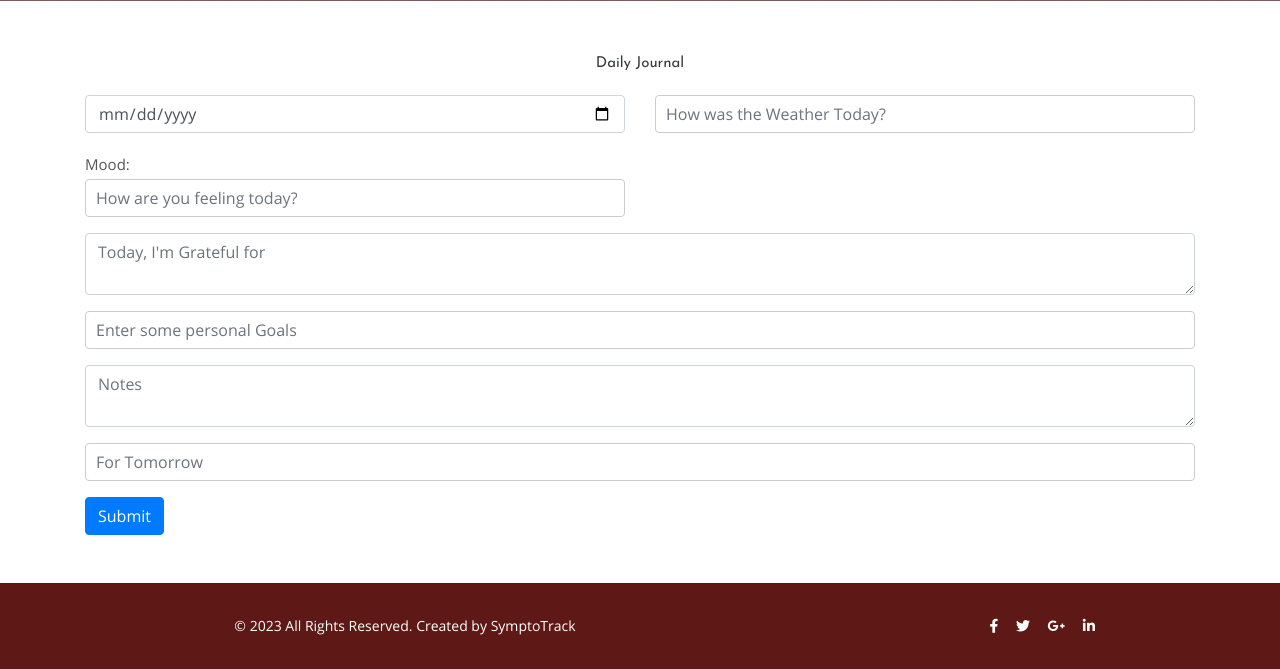
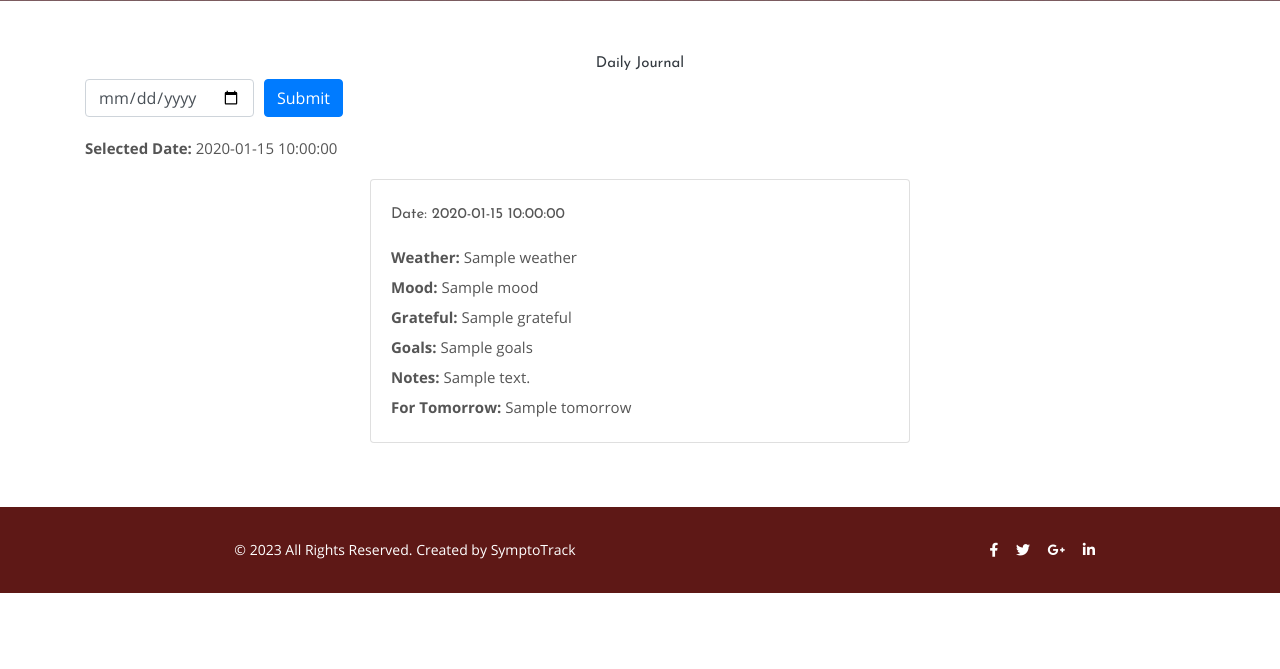
Before and after one commit to ladyOouf/SymptoTrack, a Flask app: template Sympto_track/templates/other html/Journal_input.html in a window 1280 px wide. Shown: the part 516-1185 px from the top of the page. After the commit the page ends 1109 px from the top, so only its background shows below. Run offline with Flask 3, Linux system fonts and the light colour scheme; the template is opened without the code that fills it: most values are stand-ins (such as "Sample title", 1, 10 or a date in 2020); some libraries are stand-ins or nearby versions.

Commit message:
Update Journal_input.html

```diff
--- a/Sympto_track/templates/other html/Journal_input.html
+++ b/Sympto_track/templates/other html/Journal_input.html
@@ -1,5 +1,5 @@
-<!--Name of Code artifact: Journal_input.html
-Description: This code is responsible for getting the user daily journal data
+<!--Name of Code artifact: Journal_output.html
+Description: This code is responsible for displaying the user daily journal data
 Authors: Freshta Z
 Date Creation : October 28, 2023
 Date Revised: April  7, 2024
@@ -10,73 +10,65 @@ Postconditions: No return values.
 
 
 {% block content%}
-
 <!-- The overall section for the journal part of the webpage -->
 <div class="container my-5">
-    <form name="journal_input" method="POST">
-
+    <!-- Header for the journal section with centered text -->
     <div class="header text-center">
+        <!-- The title of the journal section -->
         <h1 class="text-dark">Daily Journal</h1>
     </div>
 
-    <!-- Row for input fields: Date and Weather -->
-    <div class="row my-3">
-        <div class="col-md-6">
-            <input type="date" class="form-control" placeholder="Date :" name="journal_date">
+    <!-- Date selection form -->
+    <form method="POST" class="mb-3">
+        <div class="form-row align-items-center">
+            <div class="col-auto">
+                <label for="selectedDate" class="sr-only">Select Date:</label>
+                <input type="date" class="form-control" id="selectedDate" name="selected_date">
             </div>
-        <div class="col-md-6">
-            <input type="text" class="form-control" placeholder="How was the Weather Today?" name="weather">
+            <div class="col-auto">
+                <button type="submit" class="btn btn-primary">Submit</button>
             </div>
         </div>
+    </form>
 
-{#    <!-- Row for the To Do List input field -->
+    <!-- Display selected date -->
+    {% if selected_date %}
     <div class="row my-3">
-        <!-- Full-width column for the To Do List input -->
-        <div class="col-12">
-            <!-- Input field for the To Do List -->
-            <input type="text" class="form-control input-text" placeholder="To Do List">
+        <div class="col-md-12">
+            <p><strong>Selected Date:</strong> {{ selected_date }}</p>
         </div>
-    </div>#}
+    </div>
+    {% endif %}
 
-    <!-- Row for the Mood input field -->
-    <div class="row my-3">
+    <!-- Iterate over journal entries -->
+    {% if journal_entries %}
+    <div class="row justify-content-center">
+        {% for entry in journal_entries %}
         <div class="col-md-6">
-            Mood:
-            <input type="text" class="form-control input-text" placeholder="How are you feeling today?" name="mood">
+            <div class="card mb-3">
+                <div class="card-body">
+                    <h5 class="card-title">Date: {{ entry.journal_date }}</h5>
+                    <p class="card-text"><strong>Weather:</strong> {{ entry.weather }}</p>
+                    <p class="card-text"><strong>Mood:</strong> {{ entry.mood }}</p>
+                    <p class="card-text"><strong>Grateful:</strong> {{ entry.grateful }}</p>
+                    <p class="card-text"><strong>Goals:</strong> {{ entry.goals }}</p>
+                    <p class="card-text"><strong>Notes:</strong> {{ entry.notes }}</p>
+                    <p class="card-text"><strong>For Tomorrow:</strong> {{ entry.tomorrow }}</p>
+                </div>
+            </div>
+        </div>
+        {% endfor %}
+    </div>
+    {% endif %}
 </div>
 
-    </div>
 
-    <!-- Row for the Grateful input field -->
-    <div class="row my-3">
-        <div class="col-12">
-            <textarea class="form-control input-textarea" placeholder="Today, I'm Grateful for" name="grateful"></textarea>
-        </div>
-    </div>
 
-    <!-- Row for the Goals input field -->
-    <div class="row my-3">
-        <div class="col-12">
-            <input type="text" class="form-control input-text" placeholder="Enter some personal Goals" name="goals">
-        </div>
-    </div>
-
-    <!-- Row for the Notes textarea -->
-    <div class="row my-3">
-        <div class="col-12">
-            <textarea class="form-control input-textarea" placeholder="Notes" name="notes"></textarea>
-        </div>
-    </div>
-
-    <!-- Row for the For Tomorrow input field -->
-    <div class="row my-3">
-        <div class="col-12">
-            <input type="text" class="form-control input-text" placeholder="For Tomorrow" name="tomorrow">
-        </div>
-    </div>
-    <!-- Button to submit the journal form, linking to the homepage -->
-        <button type="submit" class="btn btn-primary">Submit</button>
-    </form>
-</div>
+{#</div>#}
+{#            <!-- Link to return to the input form or homepage -->#}
+{#            <!-- <a href="journal.html" class="btn btn-primary">Edit Journal</a> -->#}
+{#            <button type="submit">Edit Journal</button>#}
+{#             #}
+{#        </div>#}
 
         {% endblock %}
```
Lines whose indentation alone changed are shown as unchanged.
